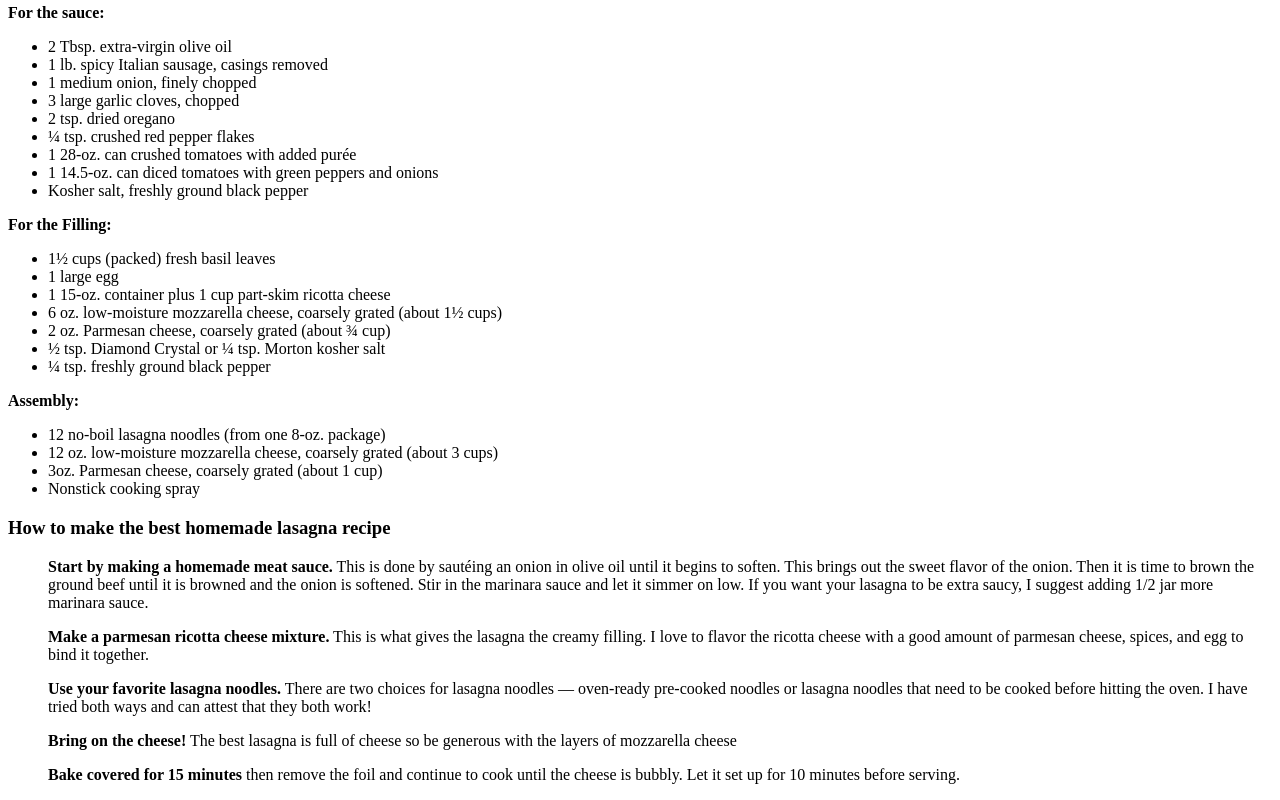
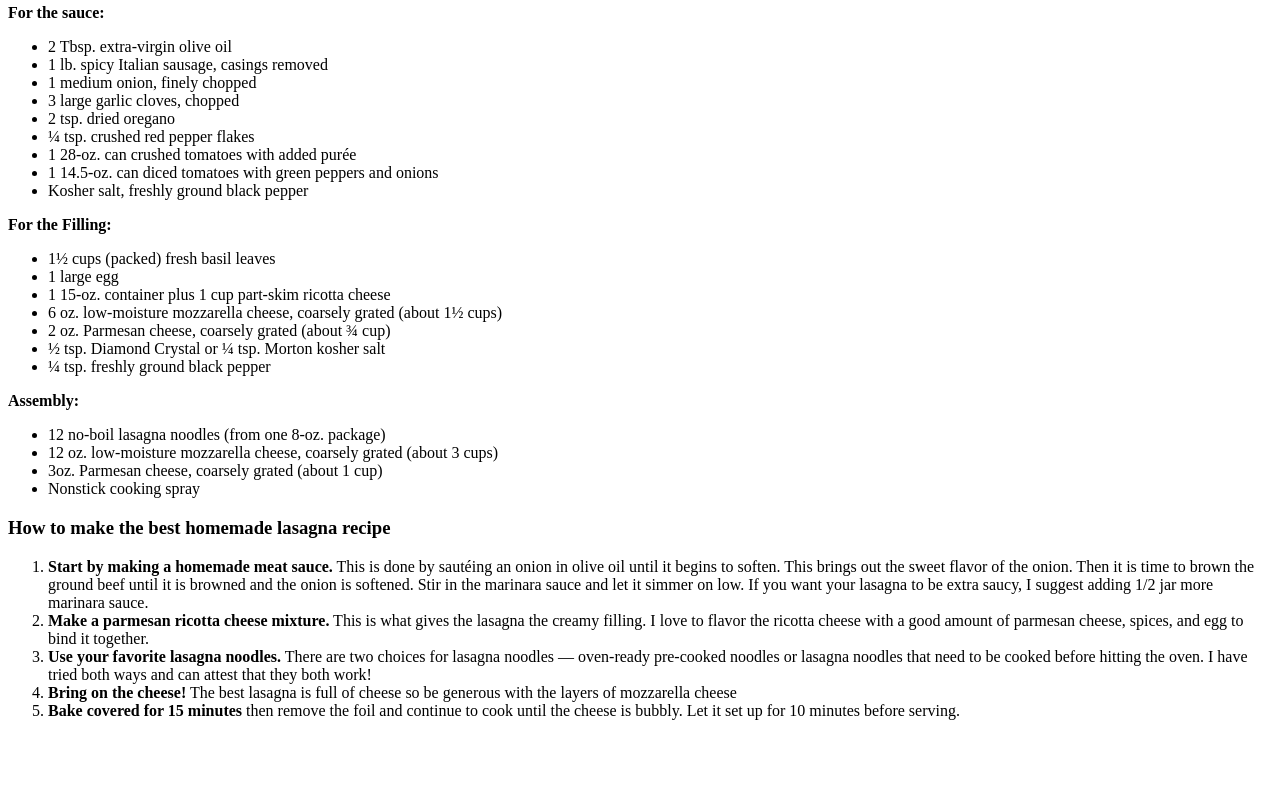
Before and after one commit to bfed95/Odin-recipes-project_1, a plain HTML site: page recipes/lasagna.html in a window 1280 px wide. Shown: the part 568-1368 px from the top of the page. After the commit the page ends 1304 px from the top, so only its background shows below. Drawn offline with Linux system fonts and the light colour scheme.

Commit message:
updated steps ordered list code

```diff
--- a/recipes/lasagna.html
+++ b/recipes/lasagna.html
@@ -59,13 +59,13 @@
             </div>
             <div class="steps">
                 <h3>How to make the best homemade lasagna recipe</h3>
-                <p>
-                    <ol><b>Start by making a homemade meat sauce.</b> This is done by sautéing an onion in olive oil until it begins to soften. This brings out the sweet flavor of the onion.  Then it is time to brown the ground beef until it is browned and the onion is softened. Stir in the marinara sauce and let it simmer on low.  If you want your lasagna to be extra saucy, I suggest adding 1/2 jar more marinara sauce.</ol>
-                    <ol><b>Make a parmesan ricotta cheese mixture.</b> This is what gives the lasagna the creamy filling. I love to flavor the ricotta cheese with a good amount of parmesan cheese, spices, and egg to bind it together.</ol>
-                    <ol><b>Use your favorite lasagna noodles.</b> There are two choices for lasagna noodles — oven-ready pre-cooked noodles or lasagna noodles that need to be cooked before hitting the oven. I have tried both ways and can attest that they both work!</ol>
-                    <ol><b>Bring on the cheese!</b> The best lasagna is full of cheese so be generous with the layers of mozzarella cheese</ol>
-                    <ol><b>Bake covered for 15 minutes</b> then remove the foil and continue to cook until the cheese is bubbly. Let it set up for 10 minutes before serving.</ol>
-                </p>
+                <ol>
+                    <li><b>Start by making a homemade meat sauce.</b> This is done by sautéing an onion in olive oil until it begins to soften. This brings out the sweet flavor of the onion.  Then it is time to brown the ground beef until it is browned and the onion is softened. Stir in the marinara sauce and let it simmer on low.  If you want your lasagna to be extra saucy, I suggest adding 1/2 jar more marinara sauce.</li>
+                    <li><b>Make a parmesan ricotta cheese mixture.</b> This is what gives the lasagna the creamy filling. I love to flavor the ricotta cheese with a good amount of parmesan cheese, spices, and egg to bind it together.</li>
+                    <li><b>Use your favorite lasagna noodles.</b> There are two choices for lasagna noodles — oven-ready pre-cooked noodles or lasagna noodles that need to be cooked before hitting the oven. I have tried both ways and can attest that they both work!</li>
+                    <li><b>Bring on the cheese!</b> The best lasagna is full of cheese so be generous with the layers of mozzarella cheese</li>
+                    <li><b>Bake covered for 15 minutes</b> then remove the foil and continue to cook until the cheese is bubbly. Let it set up for 10 minutes before serving.</li>
+                </ol>
             </div>
         </body>
     </html>
```
